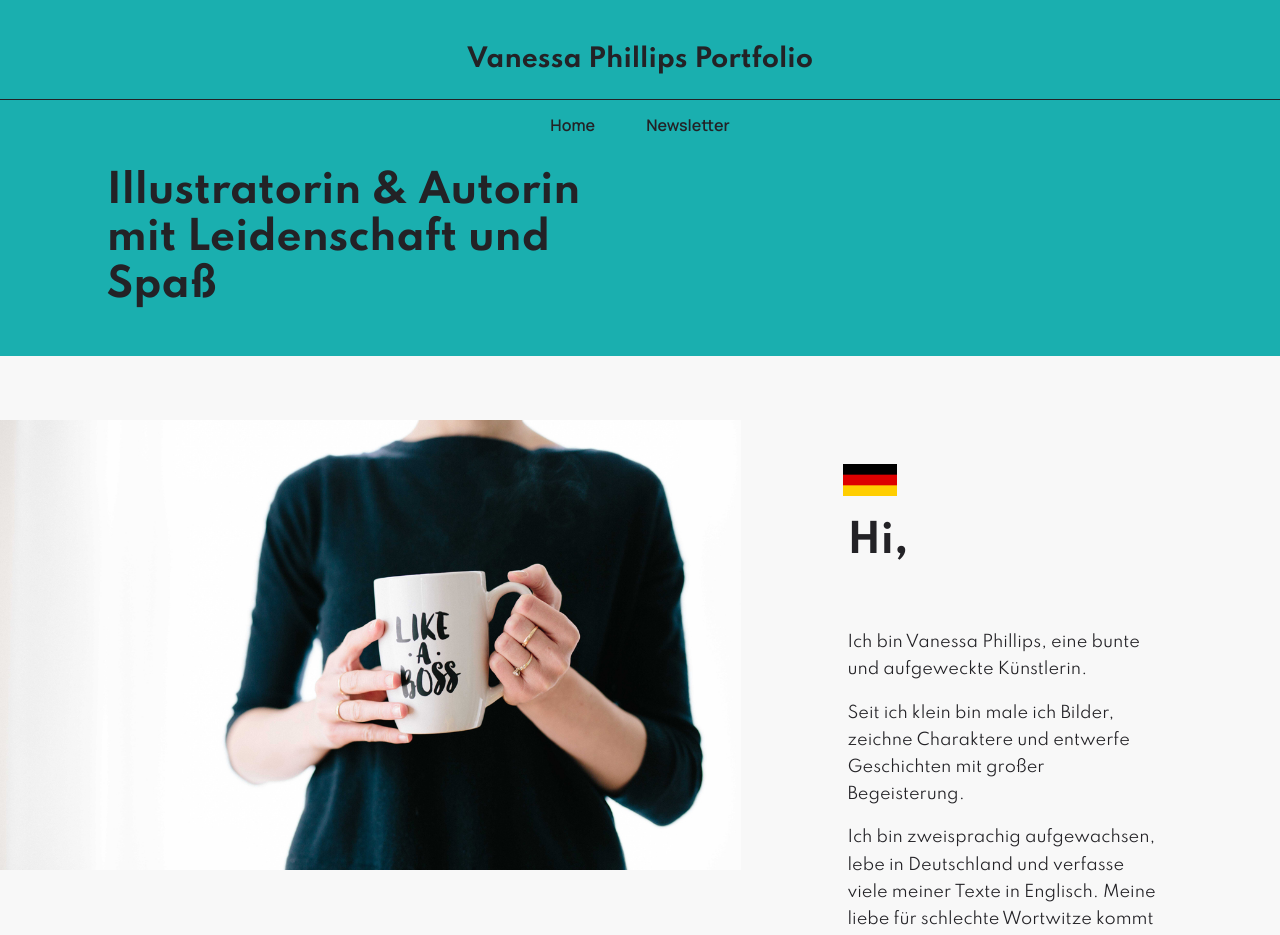
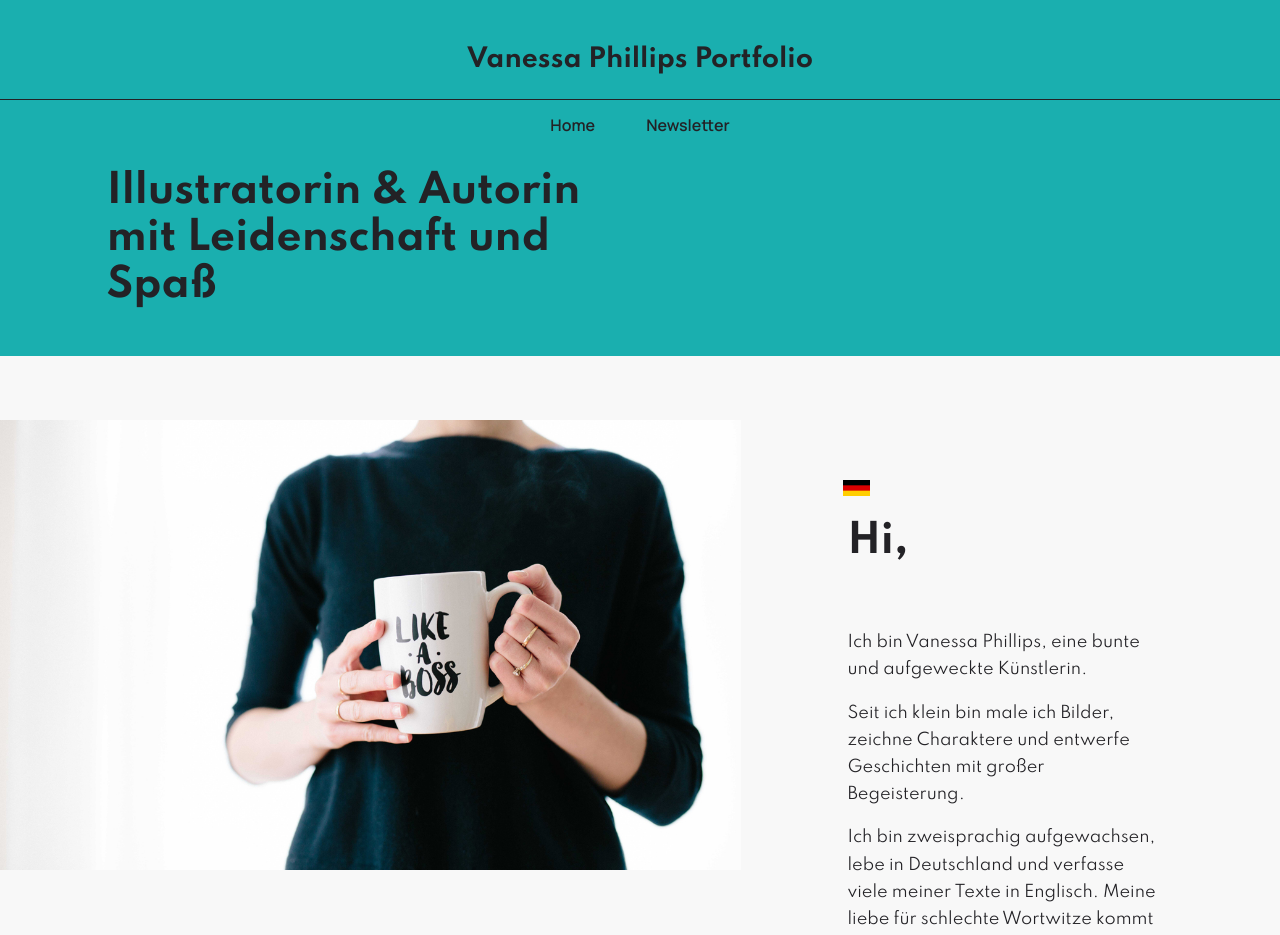
Before and after one commit to Schrank/nessi, a Jekyll site: the page built from index.md, in a window 1280 px wide. Shown: the top 935 px of the page. Built offline with Jekyll 4.4.1, drawn with Linux system fonts in a browser that asks for light colours; comment, search, counter and statistics services are not loaded.

Commit message:
Shrink language flags

```diff
--- a/_sass/_basic.scss
+++ b/_sass/_basic.scss
@@ -15,9 +15,10 @@
     margin-right: 3rem;
     display: inline-block;
 
+    // Sprach-Fahnen
     img {
-      width: 3.332rem;
-      height: 2rem;
+      width: 1.666rem;
+      height: 1rem;
     }
   }
 }
```
